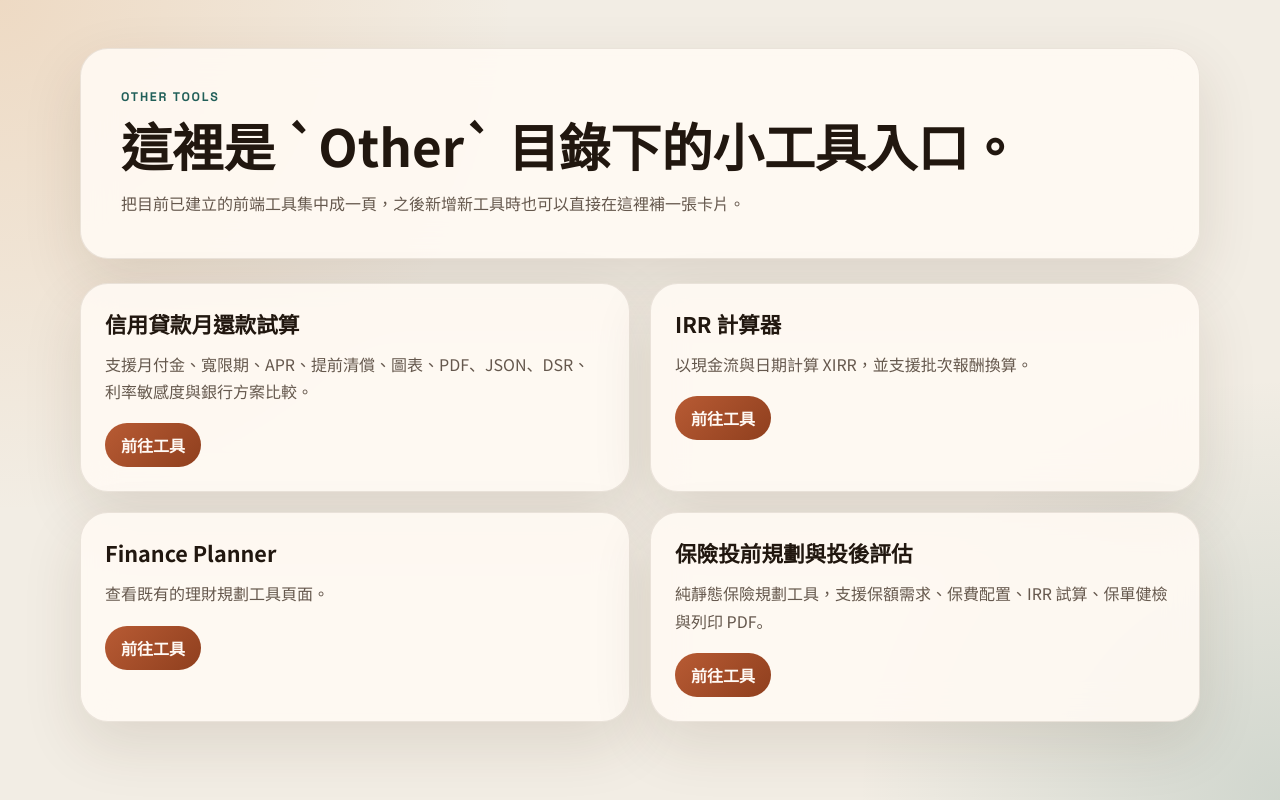
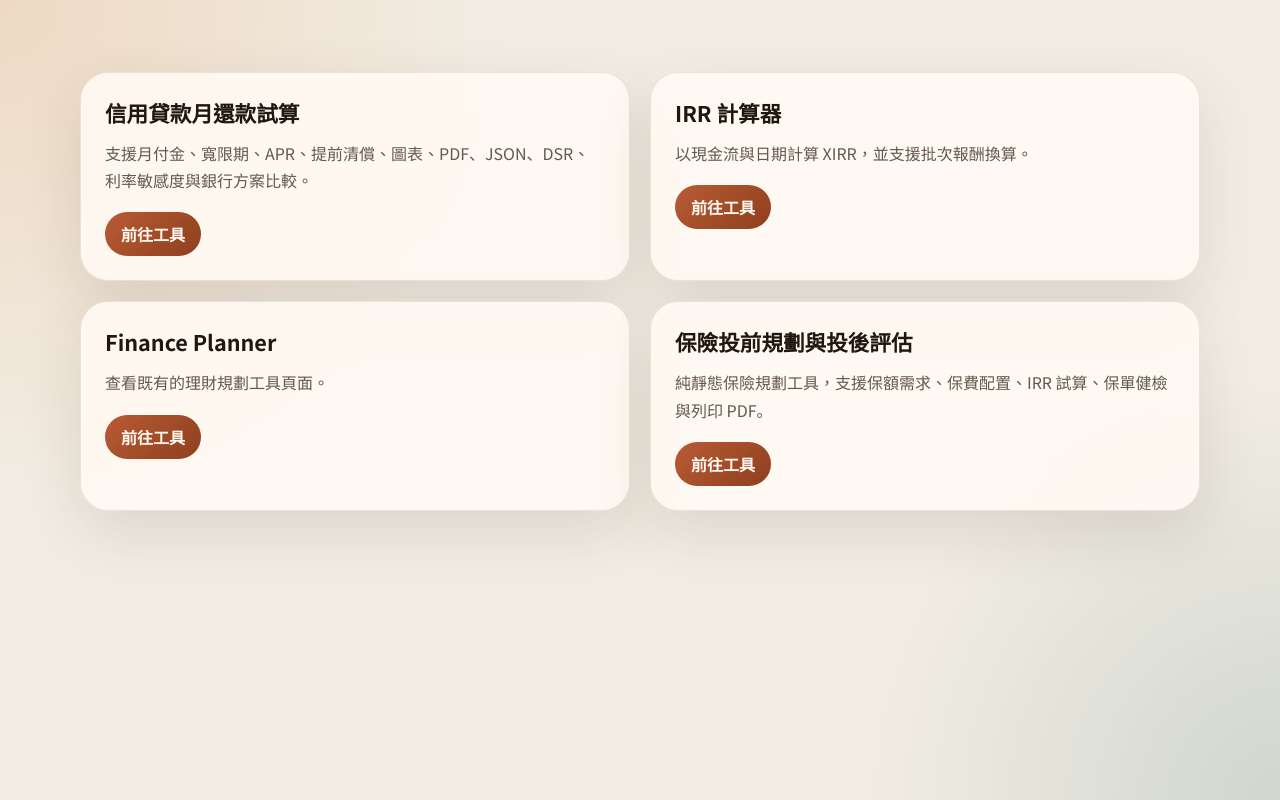
Before and after one commit to archer0615/MyFinanceTools, a plain HTML site: page index.html in a window 1280 px wide. Drawn offline with Linux system fonts and the light colour scheme.

Commit message:
UPDATE 拿掉首頁上面區塊

```diff
--- a/index.html
+++ b/index.html
@@ -77,11 +77,7 @@
 </head>
 <body>
   <main class="page">
-    <section class="hero">
-      <p class="eyebrow">Other Tools</p>
-      <h1>這裡是 `Other` 目錄下的小工具入口。</h1>
-      <p class="subtitle">把目前已建立的前端工具集中成一頁，之後新增新工具時也可以直接在這裡補一張卡片。</p>
-    </section>
+
 
     <section class="grid">
       <article class="card">
```
